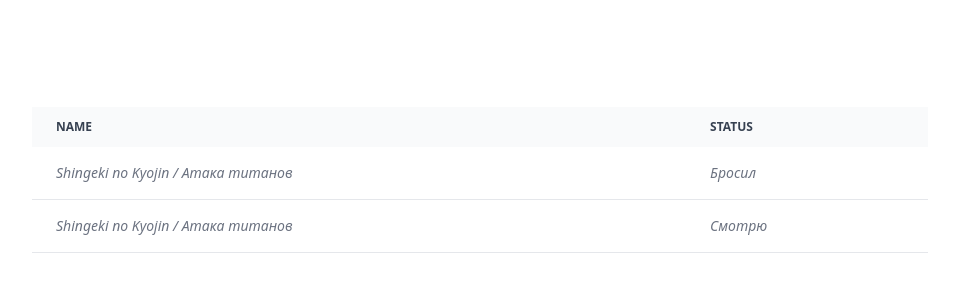
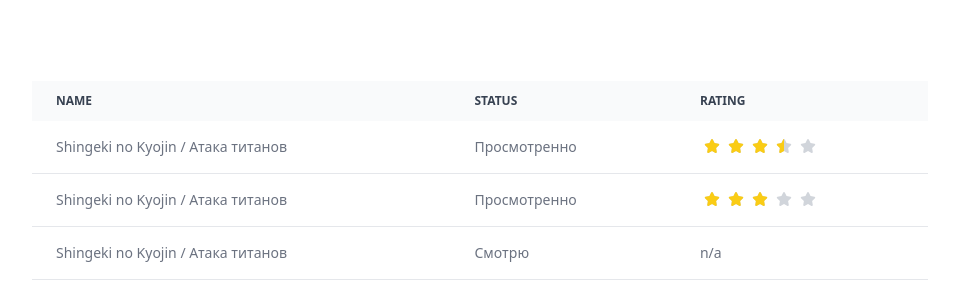
Before and after one commit to pritulaziah/my-anime-list, a Next.js app: page / in a window 1280 px wide. Shown: the part 220-520 px from the top of the page, without its empty margins (160-1119 px from the left). Built offline with nearby package versions, Linux system fonts and the light colour scheme.

Commit message:
add rating

```diff
--- /dev/null
+++ b/components/Rating.tsx
@@ -0,0 +1,41 @@
+import { FontAwesomeIcon } from "@fortawesome/react-fontawesome";
+import { faStar } from "@fortawesome/free-solid-svg-icons";
+import React from "react";
+import clsx from "clsx";
+
+interface IProps {
+  starsCount?: number;
+  value?: number;
+  readonly?: boolean;
+}
+
+const Rating = ({ starsCount = 5, value = 0, readonly = false }: IProps) => {
+  const starArray = Array.from({ length: starsCount });
+  const valuePercentage = Math.round((value / starsCount) * 100);
+
+  const renderStart = (key: React.Key) => (
+    <FontAwesomeIcon
+      key={key}
+      icon={faStar}
+      width={24}
+      height={24}
+      className="inline-block"
+    />
+  );
+
+  return (
+    <div className={clsx(["relative overflow-hidden", readonly && "pointer"])}>
+      <div className="text-gray-300">
+        {starArray.map((_, index) => renderStart(index))}
+      </div>
+      <div
+        className="text-yellow-400 absolute left-0 top-0 overflow-hidden whitespace-nowrap"
+        style={{ width: `${valuePercentage}%` }}
+      >
+        {starArray.map((_, index) => renderStart(index))}
+      </div>
+    </div>
+  );
+};
+
+export default Rating;
--- a/package.json
+++ b/package.json
@@ -16,6 +16,7 @@
     "@types/node": "18.11.9",
     "@types/react": "18.0.25",
     "@types/react-dom": "18.0.9",
+    "clsx": "^1.2.1",
     "eslint": "8.27.0",
     "eslint-config-next": "13.0.3",
     "next": "13.0.3",
--- a/pages/index.tsx
+++ b/pages/index.tsx
@@ -8,19 +8,29 @@
 } from "@tanstack/react-table";
 import { useMemo } from "react";
 import statusCollection from "constants/statusCollection";
+import Rating from "components/Rating";
 
 const animes: IAnime[] = [
   {
     id: 16498,
     name: "Shingeki no Kyojin",
     russian: "Атака титанов",
-    status: Statuses.Dropped,
+    status: Statuses.Viewed,
+    rating: 7,
   },
   {
     id: 1,
     name: "Shingeki no Kyojin",
     russian: "Атака титанов",
+    status: Statuses.Viewed,
+    rating: 6,
+  },
+  {
+    id: 2,
+    name: "Shingeki no Kyojin",
+    russian: "Атака титанов",
     status: Statuses.InProgress,
+    rating: null,
   },
 ];
 
@@ -31,13 +41,25 @@
     () => [
       columnHelper.accessor((row) => `${row.name} / ${row.russian}`, {
         id: "name",
-        cell: (anime) => <i>{anime.getValue()}</i>,
+        cell: (anime) => anime.getValue(),
         header: () => <span>Name</span>,
       }),
       columnHelper.accessor((row) => statusCollection[row.status], {
         id: "status",
-        cell: (anime) => <i>{anime.getValue()}</i>,
+        cell: (anime) => anime.getValue(),
         header: () => <span>Status</span>,
+      }),
+      columnHelper.accessor((row) => row.rating, {
+        id: "rating",
+        cell: (anime) => {
+          const rating = anime.getValue();
+          return (
+            <div className="flex justify-start">
+              {rating ? <Rating value={rating / 2} readonly /> : "n/a"}
+            </div>
+          );
+        },
+        header: () => <span>Rating</span>,
       }),
     ],
     []
--- a/types/anime.ts
+++ b/types/anime.ts
@@ -9,4 +9,5 @@
   name: string;
   russian: string;
   status: Statuses;
+  rating: number | null;
 }
```
Also changed, not shown: 1 other file (tests, documents, lock files or other folders).
